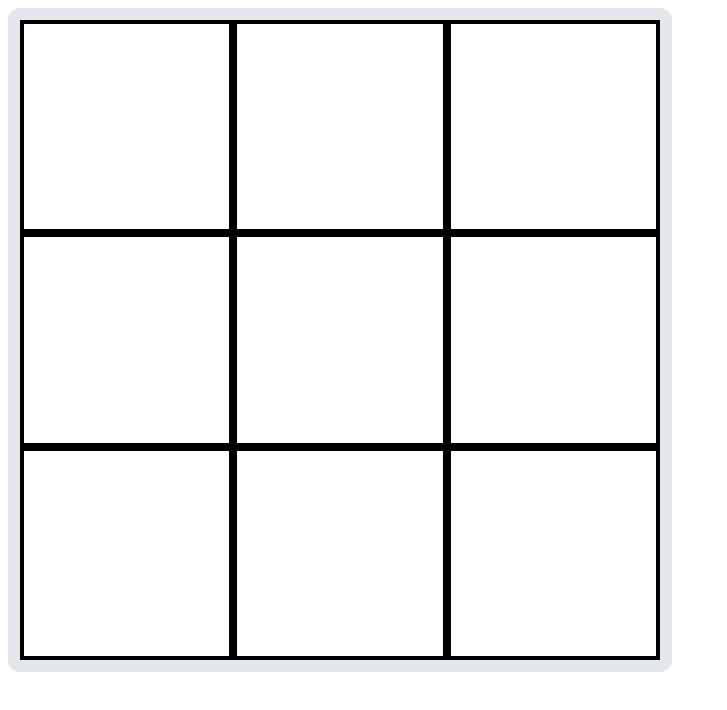
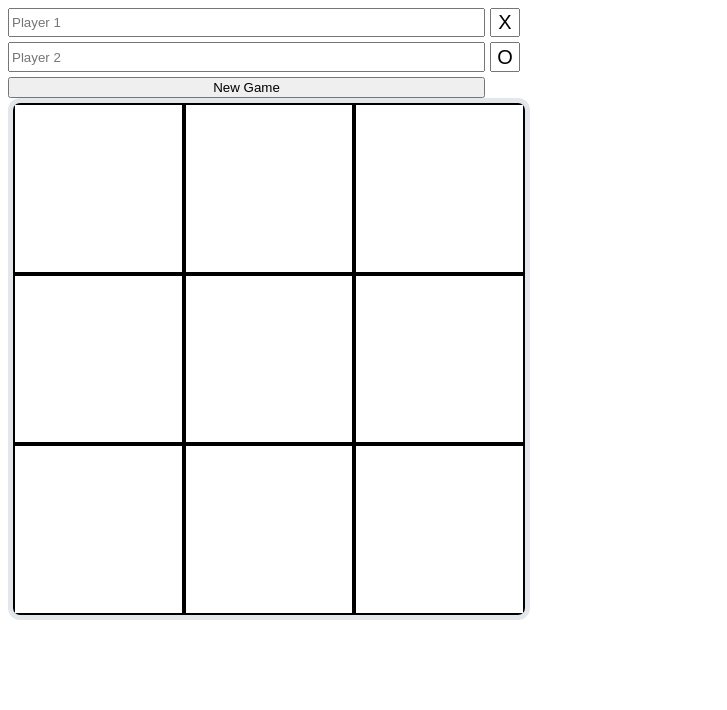
Before and after one commit to PaulV87/ticTacToe, a plain HTML site: page index.html in a window 1280 px wide. Shown: the whole page, without its empty margins (0-727 px from the left). Drawn offline with Linux system fonts and the light colour scheme.

Commit message:
added a modules and classes. Made the HTML/CSS a bit better

```diff
--- a/index.html
+++ b/index.html
@@ -6,9 +6,20 @@
     <link rel="stylesheet" href="ticTacToe.css" />
   </head>
   <body>
+    <div id="formContainer">
+      <form id="inputForm">
+        <input type="text" class="inputFieldName" id="player1Name" placeholder="Player 1">
+        <input type="text" class="inputFieldMarker" id="player1Marker" value="X">
+
+        <input type="text" class="inputFieldName" id="player2Name" placeholder="Player 2">
+        <input type="text" class="inputFieldMarker" id="player2Marker" value="O">
+        <button type="button" id="newGame">New Game</button>
+
+      </form>
+      <div id="showResult"></div
+    </div>
     <div id="gameContainer">
-      <div id="gameBoard">
-      </div>
+      <div id="gameBoard"></div>
     </div>
     <script src="ticTacToe.js"></script>
   </body>
--- a/ticTacToe.css
+++ b/ticTacToe.css
@@ -2,29 +2,59 @@
     display: grid;
     grid-template: 1fr 1fr 1fr / 1fr 1fr 1fr;
     position: relative;
-    width: 50vw;
-    height: 50vw;
+    width: 40vw;
+    height: 40vw;
     min-width: 300px;
     min-height: 300px;
     overflow: hidden;
 }
 
 #gameContainer {
+    display: flex;
+    align-items: center;
+    justify-content: center;
     position: relative;
-    width: 50vw;
-    height: 50vw;
+    width: 40vw;
+    height: 40vw;
     min-width: 300px;
     min-height: 300px;
     overflow: hidden;
-    border: 12px solid rgba(136, 153, 168, 0.233);
+    border: 5px solid rgba(136, 153, 168, 0.233);
     border-radius: 12px;
 }
 
 #gameBoard div {
     display: flex;
     font-family: "Arial Black", Gadget, sans-serif;
-    border: black 4px solid;
+    border: black 2px solid;
     font-size: 80px;
     align-items: center;
     justify-content: center;
+    position: relative;
 }
+
+#formContainer {
+    width: 40vw;
+}
+#inputForm {
+    display: grid;
+    grid-template: 7fr 30px / 7fr 30px;
+    width: 40vw;
+    height: 15%;
+    grid-gap: 5px;
+}
+
+.inputFieldMarker {
+    position: relative;
+    font-size: 20px;
+    text-align: center;
+
+}
+
+#showResult {
+    position: relative;
+    width: 100%;
+    text-align: center;
+    font-size: 30px;
+    background-color: aquamarine;
+}
--- a/ticTacToe.js
+++ b/ticTacToe.js
@@ -1,36 +1,41 @@
-
-class players {
-    constructor(name, token){
-        this.name = name;
-        this.token = token
-        this.gameState = new Array();
-        this.checksum = new Array();
-    }
-}
-
 const gameState =(() => {
     'use strict';
     const boardSize = 9;
     const board = document.querySelector("#gameBoard");
+    const _result = document.querySelector("#showResult")
     let _playerOneActive = true;
     let _gameOver = false;
     let _counter = 0;
 
+    class players {
+        constructor(name, token){
+            this.name = name;
+            this.token = token;
+            this.gameState = new Array();
+            this.checksum = new Array();
+        }
+    }
+
+
     // Calls this function on startup or when to reset game
     function newGame(){
+
+    let playersInfo = createPlayers();
+    let player1 = new players(playersInfo.player1Name, playersInfo.player1Marker);
+    let player2 = new players(playersInfo.player2Name, playersInfo.player2Marker);
+    resetState();
     for (let i = 0; i < boardSize; i++){
         const boardElement = document.createElement("div");
         boardElement.textContent = "";
         boardElement.addEventListener("click", function(){
             let value = i;
-            console.log("i: " + value);
-            gameLoop(this, value);
+            gameLoop(this, value, player1, player2);
         })
         board.appendChild(boardElement);
         }
     }
     // main game loop where everything is checked on click
-    function gameLoop(square, value){
+    function gameLoop(square, value, player1, player2){
         let token = "";
         if (square.textContent === "" && _gameOver === false){
             if (_playerOneActive === true){
@@ -58,9 +63,12 @@ const gameState =(() => {
         if (_counter === 9 && _gameOver === false){
             _gameOver = true;
             console.log("Draw");
+            _result.textContent = "Draw"
         }
     }
+
     // Function to check for a winner
+    // TODO: check if i can refactor this better. Maybe check within the first loop
     function checkWin(player){
 
         // List of all possible winning states
@@ -94,22 +102,65 @@ const gameState =(() => {
         for (let l = 0; l < player.checksum.length; l++){
             for (let k = 0; k < winning.length; k++){
                 if (checkWin(player.checksum[l], winning[k]) === true){
+                    _result.textContent = (player.name + " is the winner.");
                     console.log("winner winner chicken dinner. The winner is " + player.name);
                     _gameOver = true;
                 }
 
             }
         }
-        // TODO: check if i can refactor this better. Maybe check within the first loop
+    }
+
+    // Resets game variables
+    function resetState(){
+        _playerOneActive = true;
+        _gameOver = false;
+        _counter = 0;
+        const boardElement= document.querySelector("#gameBoard")
+        while (boardElement.firstChild){
+            boardElement.removeChild(boardElement.firstChild);
+        }
+        document.querySelector("#showResult").textContent = "";
+    }
+     // create players and their markers
+
+    function createPlayers(){
+        let player1Name = document.querySelector("#player1Name").value;
+        if (player1Name === undefined || player1Name ===""){
+            player1Name = "Player 1"
+        }
+
+        let player1Marker = document.querySelector("#player1Marker").value;
+        if (player1Marker === undefined || player1Marker ===""){
+            player1Marker ="X"
+        }
+
+        let player2Name = document.querySelector("#player2Name").value;
+        if (player2Name === undefined || player2Name ===""){
+            player2Name = "Player 2"
+        }
+
+        let player2Marker = document.querySelector("#player2Marker").value;
+        if (player2Marker === undefined || player1Marker ===""){
+            player2Marker ="O"
+        }
+
+        return {
+            player1Name: player1Name,
+            player1Marker: player1Marker,
+            player2Name: player2Name,
+            player2Marker: player2Marker
+        }
     }
     return{
         newGame: newGame
     }
 })()
 
-// create plaers and set their tokens
-let player1 = new players("Paul", "X");
-let player2 = new players("Nicklaas", "O");
 
 // start game
 gameState.newGame();
+const startGameBtn = document.querySelector("#newGame")
+startGameBtn.onclick = gameState.newGame;
+
+// TODO: Prevent user from entering more than 1 character into the token box
```
